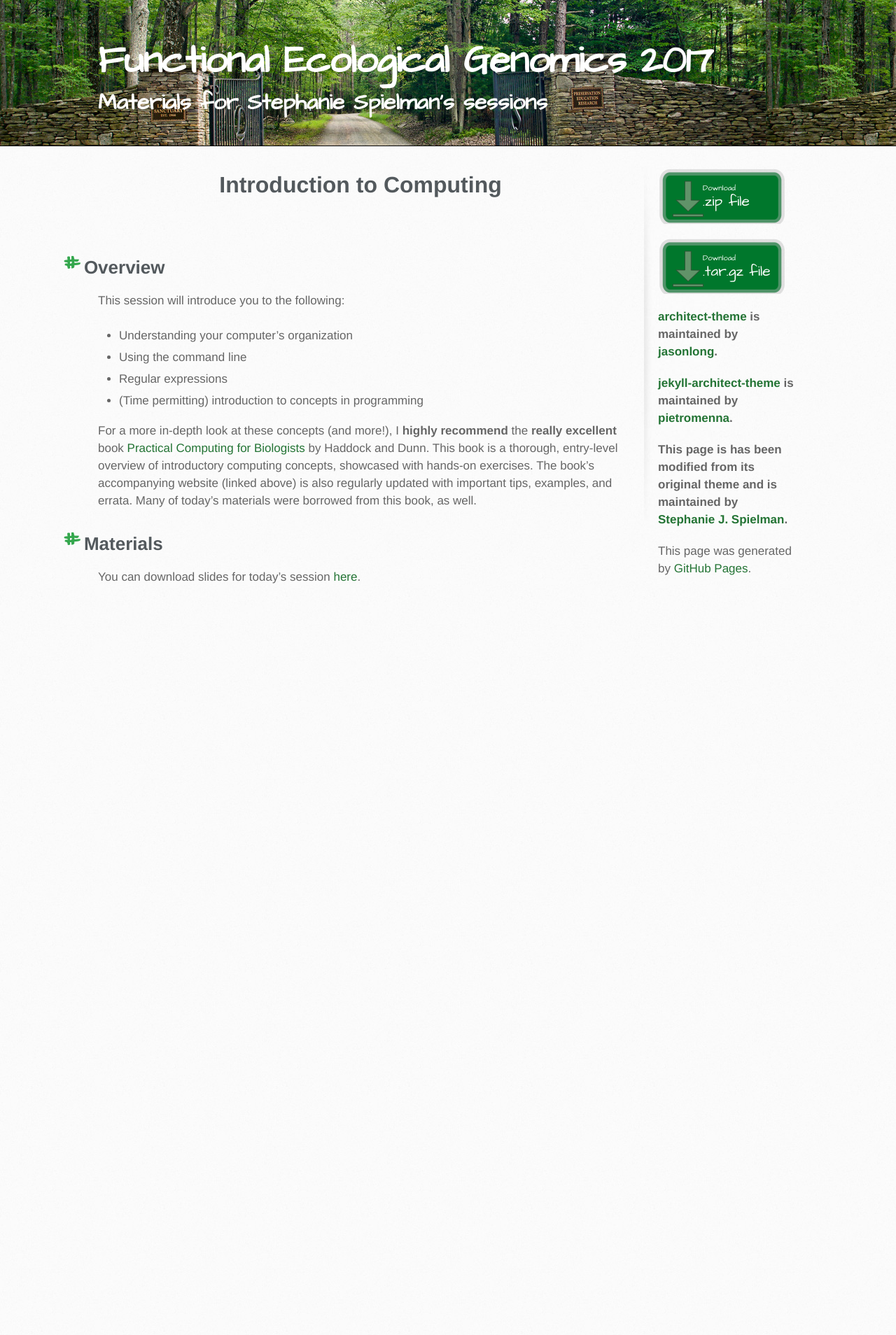
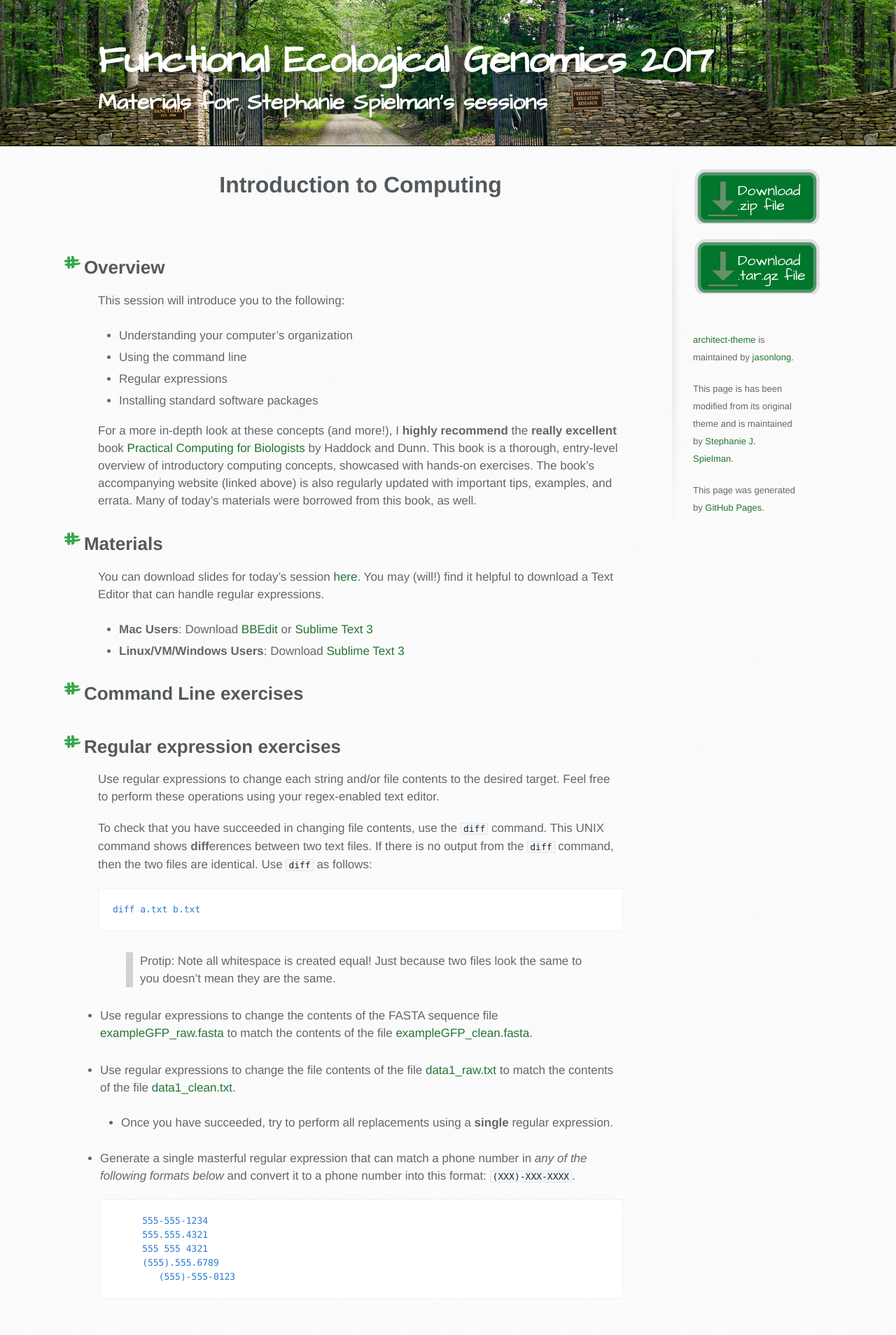
Before and after one commit to sjspielman/lacawac2017, a Jekyll site: the page built from _posts/2014-04-05-day2.md, in a window 1280 px wide. Shown: the whole page at 70% size. Built offline with Jekyll 4.4.1, drawn with Linux system fonts in a browser that asks for light colours; before the commit the page ends 900 px from its top, so only the background shows below that.

Commit message:
day1 more

````diff
--- a/_layouts/default.html
+++ b/_layouts/default.html
@@ -37,22 +37,18 @@
 
 
           <a href="https://github.com/pietromenna/jekyll-architect-theme/archive/master.zip" class="button">
-            <small>Download</small>
-            .zip file
+            Download <br> .zip file
           </a>
 
           <a href="https://github.com/pietromenna/jekyll-architect-theme/archive/master.tar.gz" class="button">
-            <small>Download</small>
-            .tar.gz file
+            Download <br> .tar.gz file
           </a>
-
+          <br><br>
           <p class="repo-owner"><a href="https://github.com/jasonlong/architect-theme">architect-theme</a> is maintained by <a href="https://github.com/jasonlong">jasonlong</a>.</p>
-
-          <p class="repo-owner"><a href="https://github.com/pietromenna/jekyll-architect-theme">jekyll-architect-theme</a> is maintained by <a href="https://github.com/pietromenna">pietromenna</a>.</p>
 
           <p class="repo-owner">This page is has been modified from its original theme and is maintained by <a href="http://sjspielman.org">Stephanie J. Spielman</a>.</p>
 
-          <p>This page was generated by <a href="https://pages.github.com">GitHub Pages</a>.</p>
+          <p class="repo-owner"> This page was generated by <a href="https://pages.github.com">GitHub Pages</a>.</p>
         </aside>
       </div>
     </div>
--- a/_posts/2014-04-05-day2.md
+++ b/_posts/2014-04-05-day2.md
@@ -13,10 +13,59 @@ This session will introduce you to the following:
 + Understanding your computer's organization
 + Using the command line
 + Regular expressions
-+ (Time permitting) introduction to concepts in programming
++ Installing standard software packages
 
 For a more in-depth look at these concepts (and more!), I **highly recommend** the **really excellent** book [Practical Computing for Biologists](http://practicalcomputing.org) by Haddock and Dunn. This book is a thorough, entry-level overview of introductory computing concepts, showcased with hands-on exercises. The book's accompanying website (linked above) is also regularly updated with important tips, examples, and errata. Many of today's materials were borrowed from this book, as well.
 
 ## Materials
 
-You can download slides for today's session [here](../day2/day2.pptx).
+You can download slides for today's session [here](../day2/commandline.pptx). You may (will!) find it helpful to download a Text Editor that can handle regular expressions.
+
++ **Mac Users**: Download [BBEdit](https://www.barebones.com/products/textwrangler/download.html) or [Sublime Text 3](https://www.sublimetext.com/3)
++ **Linux/VM/Windows Users**: Download [Sublime Text 3](https://www.sublimetext.com/3)
+
+
+
+## Command Line exercises
+
+
+
+
+
+
+
+
+
+## Regular expression exercises
+
+
+<!--
+I will demo genus/species
+FASTA
+longlat
+-->
+Use regular expressions to change each string and/or file contents to the desired target. Feel free to perform these operations using your regex-enabled text editor.
+
+To check that you have succeeded in changing file contents, use the `diff` command. This UNIX command shows **diff**erences between two text files. If there is no output from the `diff` command, then the two files are identical. Use `diff` as follows:
+
+```{bash}
+diff a.txt b.txt
+```
+> Protip: Note all whitespace is created equal! Just because two files look the same to you doesn't mean they are the same.
+
+1. Use regular expressions to change the contents of the FASTA sequence file [exampleGFP_raw.fasta](../day2/exampleGFP_raw.fasta) to match the contents of the file [exampleGFP_clean.fasta](../day2/exampleGFP_clean.fasta).
+
+
+2. Use regular expressions to change the file contents of the file [data1_raw.txt](../day2/data1_raw.txt) to match the contents of the file [data1_clean.txt](../day2/data1_clean.txt).
+
+	+ Once you have succeeded, try to perform all replacements using a **single** regular expression.
+
+3. Generate a single masterful regular expression that can match a phone number in *any of the following formats below* and convert it to a phone number into this format: `(XXX)-XXX-XXXX`.
+
+	```
+		555-555-1234
+		555.555.4321
+		555 555 4321
+		(555).555.6789
+	  	(555)-555-0123
+   ```
--- /dev/null
+++ b/day2/coord_clean.txt
@@ -0,0 +1,6 @@
+latdeg	latmin	longdeg	longmin
+9	59.8S	157	58.2W
+21	17.4N	157	51.6W
+38	30.5N	28	17.2W
+40	46.1N	14	15.8E
+10	24.8N	51	21.9E
--- /dev/null
+++ b/day2/coord_raw.txt
@@ -0,0 +1,5 @@
+-9 59.8'S -157 58.2'W
++21 17.4'N +157 51.6'W
++38 30.5'N +28 17.2'W
++40 46.1'N +14 15.8'E
++10 24.8'N +51 21.9'E
--- /dev/null
+++ b/day2/genus_species.txt
@@ -0,0 +1,5 @@
+Agalma elegans
+Frillagalma vityazi
+Cordagalma tottoni
+Shortia galacifolia
+Mus musculus
--- a/stylesheets/stylesheet.css
+++ b/stylesheets/stylesheet.css
@@ -484,17 +484,18 @@ header h2 {
 
 aside#sidebar {
   float: right;
-  width: 200px;
+  width: 150px;
   min-height: 504px;
-  padding-left: 20px;
-  font-size: 12px;
+  padding-left: 30px;
+  font-size: 13px;
   line-height: 1.3;
   background: transparent url(../images/sidebar-bg.jpg) 0 0 no-repeat;
 }
 
 aside#sidebar p.repo-owner,
 aside#sidebar p.repo-owner a {
-  font-weight: bold;
+  font-weight: normal;
+  font-size: 13px;
 }
 
 #downloads {
@@ -505,16 +506,14 @@ a.button {
   width: 134px;
   height: 58px;
   padding-top: 22px;
-  padding-left: 68px;
+  padding-left: 80px;
   font-family: 'Architects Daughter', 'Helvetica Neue', Helvetica, Arial, serif;
-  font-size: 23px;
-  line-height: 1.2;
+  font-size: 13px;
+  line-height: 1;
   color: #fff;
+  display: block;
 }
-a.button small {
-  display: block;
-  font-size: 11px;
-}
+
 header a.button {
   position: absolute;
   top: 0;
````
Also changed, not shown: _posts/2014-04-06-day1.md (+3 -3 lines), day2/data1_clean.txt (added, +7 -0 lines), day2/data1_raw.txt (added, +7 -0 lines), 3 other files.
